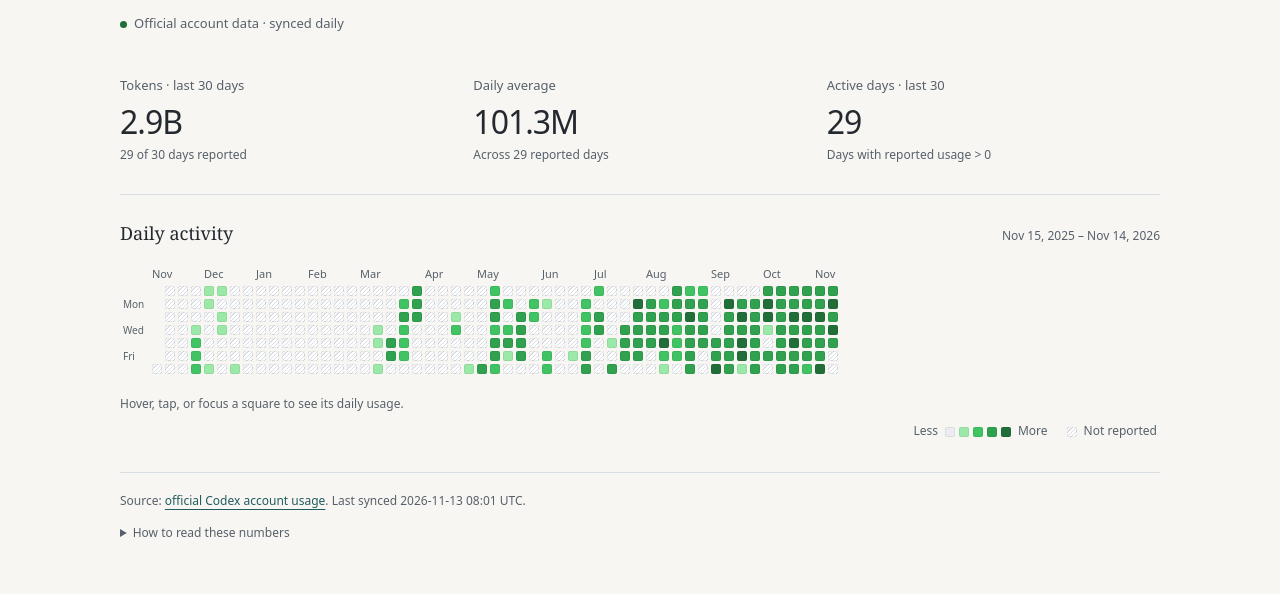
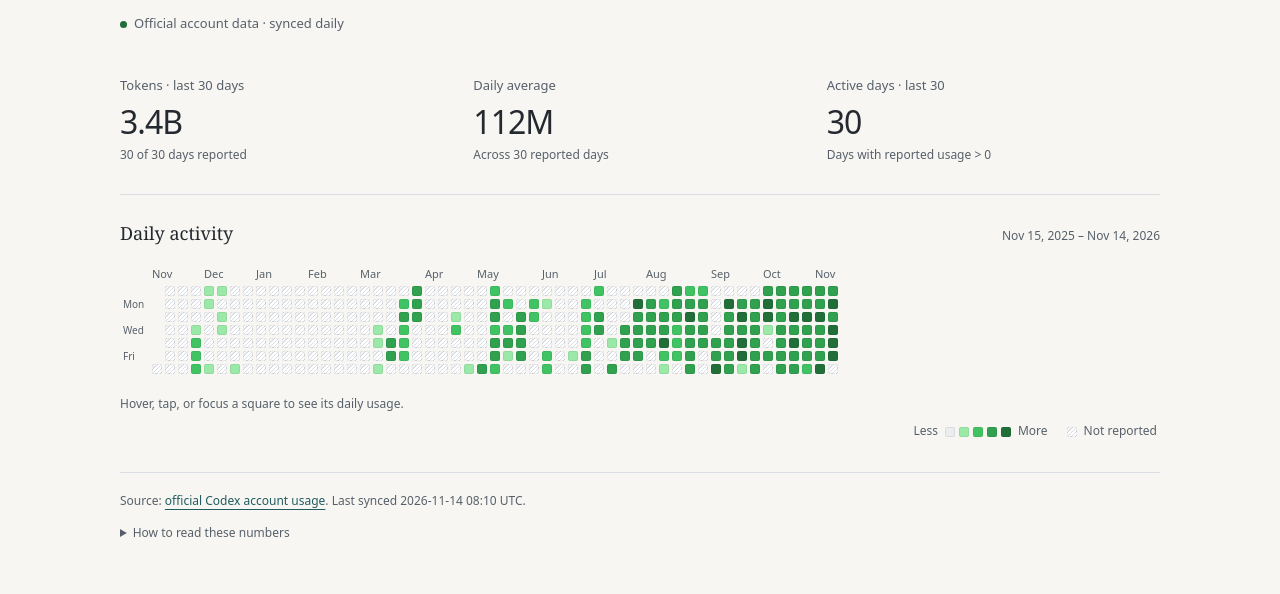
Before and after one commit to jzstark/jzstark.github.io, a Jekyll site: the page built from activity.html, in a window 1280 px wide. Shown: the part 351-945 px from the top of the page. Built offline with Jekyll 4.4.1, drawn with Linux system fonts in a browser that asks for light colours; part of the change alters nothing that is shown.

Commit message:
Update Codex daily activity

```diff
--- a/assets/data/codex-usage.json
+++ b/assets/data/codex-usage.json
@@ -5,12 +5,12 @@
     "name": "Codex account usage",
     "url": "https://learn.chatgpt.com/docs/app-server#7-token-usage-chatgpt"
   },
-  "updated_at": "2026-11-13T08:01:08Z",
+  "updated_at": "2026-11-14T08:10:59Z",
   "summary": {
-    "lifetimeTokens": 7537694939,
+    "lifetimeTokens": 7957524984,
     "peakDailyTokens": 324002392,
-    "currentStreakDays": 33,
-    "longestStreakDays": 33
+    "currentStreakDays": 34,
+    "longestStreakDays": 34
   },
   "days": [
     {
@@ -631,7 +631,11 @@
     },
     {
       "date": "2026-11-12",
-      "tokens": 29502299
+      "tokens": 209838993
+    },
+    {
+      "date": "2026-11-13",
+      "tokens": 239493351
     }
   ]
 }
```
